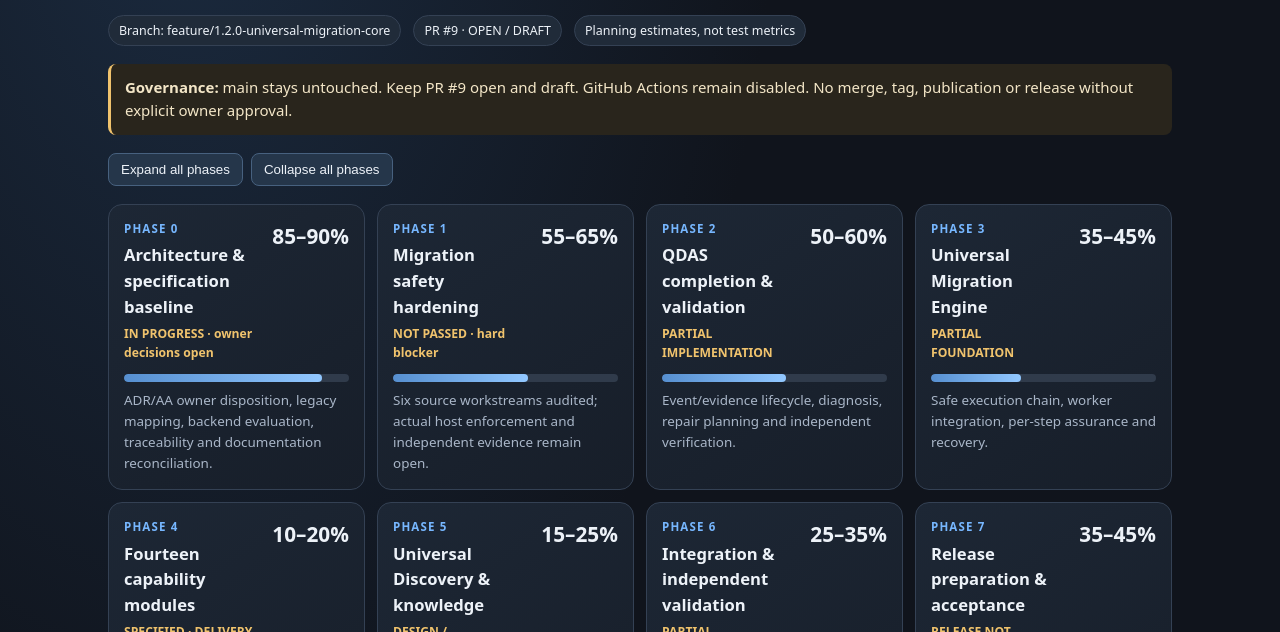
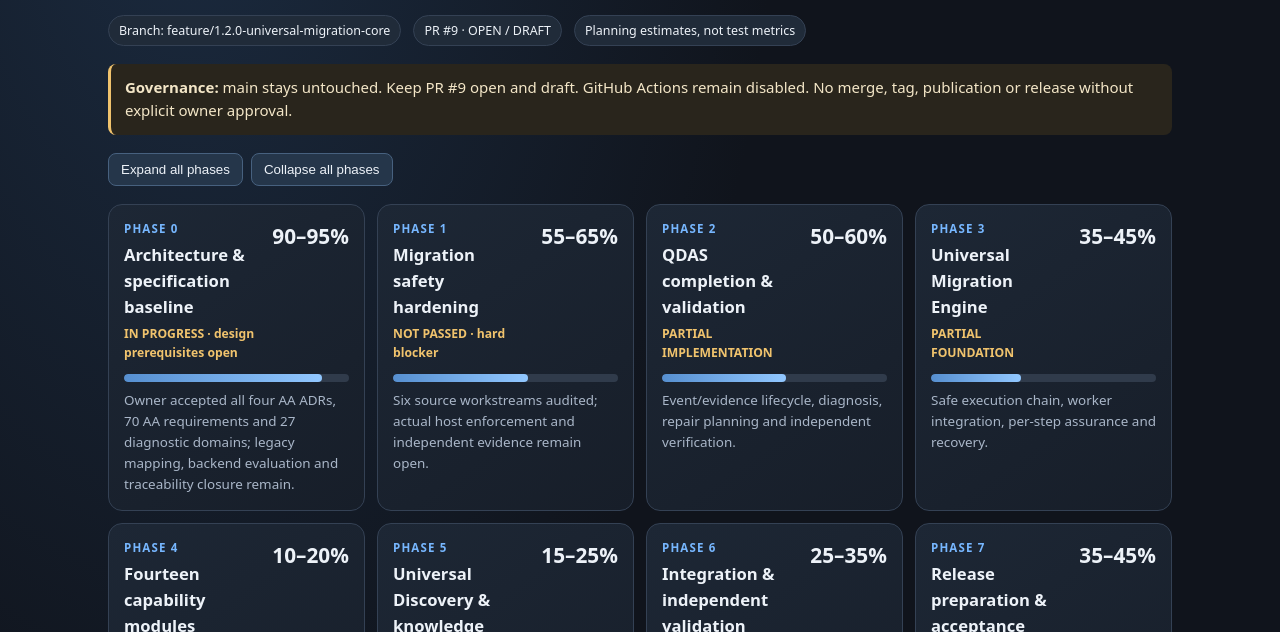
Before and after one commit to JustCax/Qyrenith, a plain HTML site: page docs/internal/deep-audit/PHASE_0_7_PROGRESS_DASHBOARD.html in a window 1280 px wide. Shown: the part 168-800 px from the top of the page. Drawn offline with Linux system fonts and the light colour scheme.

Commit message:
Refresh visual roadmap after owner acceptance decisions

```diff
--- a/docs/internal/deep-audit/PHASE_0_7_PROGRESS_DASHBOARD.html
+++ b/docs/internal/deep-audit/PHASE_0_7_PROGRESS_DASHBOARD.html
@@ -33,7 +33,7 @@ button{background:#25364a;color:var(--text);border:1px solid #47617f;border-radi
 <div class="notice"><strong>Governance:</strong> main stays untouched. Keep PR #9 open and draft. GitHub Actions remain disabled. No merge, tag, publication or release without explicit owner approval.</div>
 <div class="toolbar"><button type="button" id="expand">Expand all phases</button><button type="button" id="collapse">Collapse all phases</button></div>
 <div class="grid" aria-label="Phase progress overview">
-<article class="card"><div class="cardhead"><div><div class="phase">PHASE 0</div><div class="name">Architecture & specification baseline</div><div class="state">IN PROGRESS · owner decisions open</div></div><div class="pct">85–90%</div></div><div class="track"><div class="bar" style="--value:88%;--delay:0s"></div></div><div class="muted">ADR/AA owner disposition, legacy mapping, backend evaluation, traceability and documentation reconciliation.</div></article>
+<article class="card"><div class="cardhead"><div><div class="phase">PHASE 0</div><div class="name">Architecture & specification baseline</div><div class="state">IN PROGRESS · design prerequisites open</div></div><div class="pct">90–95%</div></div><div class="track"><div class="bar" style="--value:88%;--delay:0s"></div></div><div class="muted">Owner accepted all four AA ADRs, 70 AA requirements and 27 diagnostic domains; legacy mapping, backend evaluation and traceability closure remain.</div></article>
 <article class="card"><div class="cardhead"><div><div class="phase">PHASE 1</div><div class="name">Migration safety hardening</div><div class="state">NOT PASSED · hard blocker</div></div><div class="pct">55–65%</div></div><div class="track"><div class="bar" style="--value:60%;--delay:.12s"></div></div><div class="muted">Six source workstreams audited; actual host enforcement and independent evidence remain open.</div></article>
 <article class="card"><div class="cardhead"><div><div class="phase">PHASE 2</div><div class="name">QDAS completion & validation</div><div class="state">PARTIAL IMPLEMENTATION</div></div><div class="pct">50–60%</div></div><div class="track"><div class="bar" style="--value:55%;--delay:.24s"></div></div><div class="muted">Event/evidence lifecycle, diagnosis, repair planning and independent verification.</div></article>
 <article class="card"><div class="cardhead"><div><div class="phase">PHASE 3</div><div class="name">Universal Migration Engine</div><div class="state">PARTIAL FOUNDATION</div></div><div class="pct">35–45%</div></div><div class="track"><div class="bar" style="--value:40%;--delay:.36s"></div></div><div class="muted">Safe execution chain, worker integration, per-step assurance and recovery.</div></article>
```
